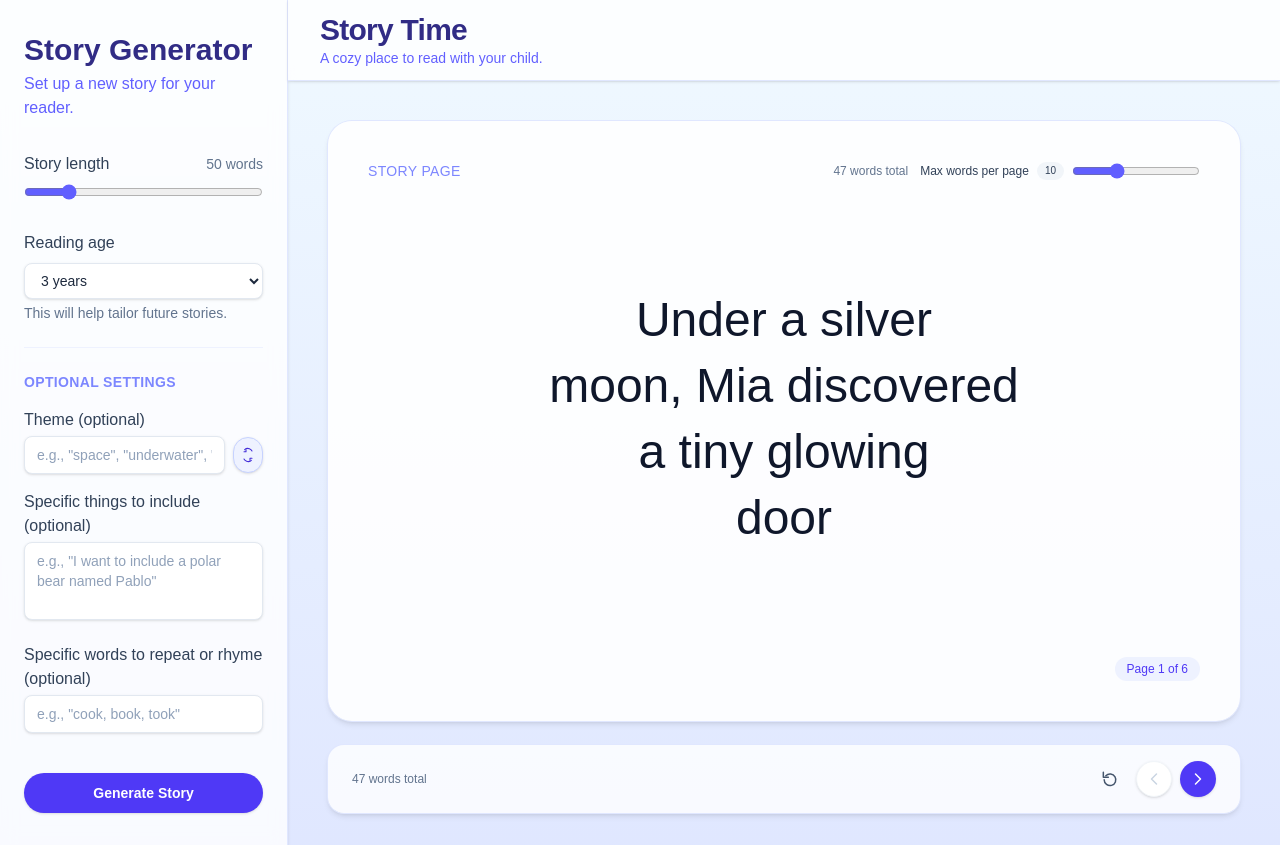
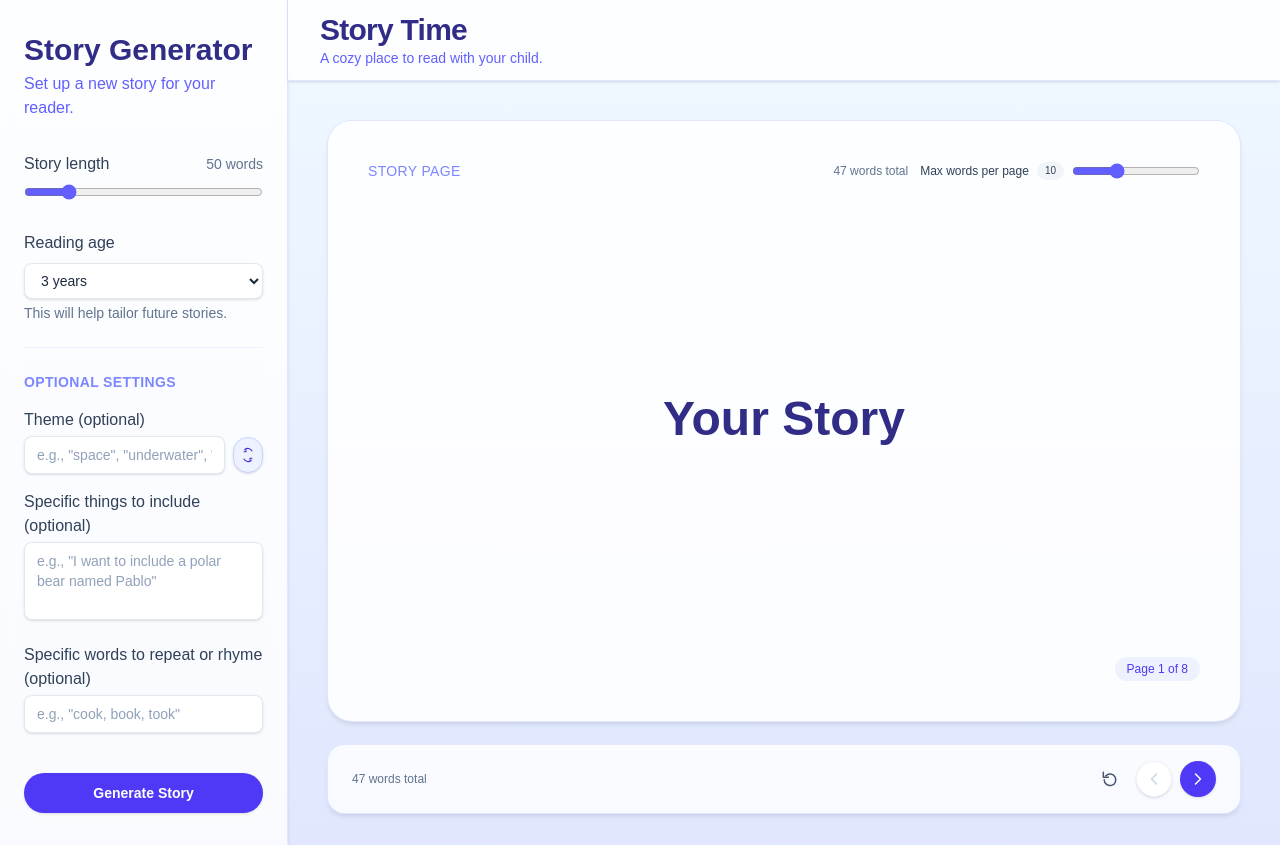
Before and after one commit to jervinjustin1984/story-time, a Next.js app: page / in a window 1280 px wide. Built offline with nearby package versions, Linux system fonts and the light colour scheme.

Commit message:
Added title and ending

```diff
--- a/src/app/api/story/route.ts
+++ b/src/app/api/story/route.ts
@@ -53,7 +53,9 @@ export async function POST(request: Request) {
 
     promptParts.push(
       "Use simple, age-appropriate language and short sentences.",
-      "Return only the story text, no introductions, no bullet points, and no closing commentary.",
+      "Your response must have exactly two parts separated by a blank line:",
+      "1) First line: a fun, kid-friendly book title for the story (nothing else on that line). The title does NOT count toward the story word count.",
+      "2) After the blank line: the story text only. No introductions, no bullet points, no closing commentary.",
     );
 
     const prompt = promptParts.join(" ");
@@ -74,11 +76,24 @@ export async function POST(request: Request) {
       temperature: 0.9,
     });
 
-    const story =
+    const raw =
       completion.choices[0]?.message?.content?.trim() ??
       "Once upon a time, something went wrong and the story could not be generated.";
 
-    return NextResponse.json({ story });
+    const blankLineIndex = raw.indexOf("\n\n");
+    let title = "";
+    let story: string;
+    if (blankLineIndex > 0) {
+      title = raw.slice(0, blankLineIndex).replace(/\n/g, " ").trim();
+      story = raw.slice(blankLineIndex + 2).trim();
+    } else {
+      story = raw;
+    }
+    if (!story) {
+      story = "Once upon a time, something went wrong and the story could not be generated.";
+    }
+
+    return NextResponse.json({ story, title });
   } catch (error) {
     console.error("Error generating story:", error);
     return NextResponse.json(
--- a/src/app/page.tsx
+++ b/src/app/page.tsx
@@ -15,6 +15,7 @@ export default function Home() {
   const [specifics, setSpecifics] = useState("");
   const [repeatWords, setRepeatWords] = useState("");
   const [storyText, setStoryText] = useState<string>(DEFAULT_PLACEHOLDER_STORY);
+  const [storyTitle, setStoryTitle] = useState<string>("");
   const [isGenerating, setIsGenerating] = useState(false);
   const [isThemeGenerating, setIsThemeGenerating] = useState(false);
   const [error, setError] = useState<string | null>(null);
@@ -62,12 +63,15 @@ export default function Home() {
     return result;
   }, [words, maxWordsPerPage]);
 
-  const totalPages = pages.length || 1;
+  const totalPages = Math.max(1, 1 + pages.length + 1);
 
-  const currentPageWordList = useMemo(
-    () => pages[currentPage] ?? [],
-    [pages, currentPage],
-  );
+  const currentPageWordList = useMemo(() => {
+    if (currentPage === 0 || currentPage === totalPages - 1) {
+      return [];
+    }
+    const storyPageIndex = currentPage - 1;
+    return pages[storyPageIndex] ?? [];
+  }, [pages, currentPage, totalPages]);
 
   const currentPageLines = useMemo(() => {
     if (currentPageWordList.length === 0) {
@@ -133,13 +137,14 @@ export default function Home() {
         throw new Error(data.error || "Failed to generate story.");
       }
 
-      const data: { story: string } = await response.json();
+      const data: { story: string; title?: string } = await response.json();
 
       if (!data.story || typeof data.story !== "string") {
         throw new Error("Story text was missing from the response.");
       }
 
       setStoryText(data.story);
+      setStoryTitle(typeof data.title === "string" ? data.title.trim() : "");
       goToPage(0);
 
       if (closePanel) {
@@ -648,6 +653,15 @@ export default function Home() {
               </div>
 
               <div className="flex-1 flex items-center justify-center">
+                {currentPage === 0 ? (
+                  <p className="mx-auto max-w-3xl text-center text-2xl font-semibold leading-snug text-indigo-900 sm:text-3xl md:text-[2.5rem] lg:text-[3rem]">
+                    {storyTitle || "Your Story"}
+                  </p>
+                ) : currentPage === totalPages - 1 ? (
+                  <p className="mx-auto max-w-3xl text-center text-2xl font-semibold italic text-slate-600 sm:text-3xl md:text-[2.5rem] lg:text-[3rem]">
+                    The End
+                  </p>
+                ) : (
                   <p className="mx-auto max-w-3xl text-center text-2xl leading-relaxed text-slate-900 sm:text-3xl md:text-[2.5rem] md:leading-snug lg:text-[3rem] lg:leading-snug">
                     {currentPageLines.map((line, index) => (
                       <span key={index}>
@@ -656,6 +670,7 @@ export default function Home() {
                       </span>
                     ))}
                   </p>
+                )}
               </div>
 
               <div className="mt-4 flex justify-end text-[11px] font-medium text-indigo-600 md:text-xs">
```
Lines whose indentation alone changed are shown as unchanged.
